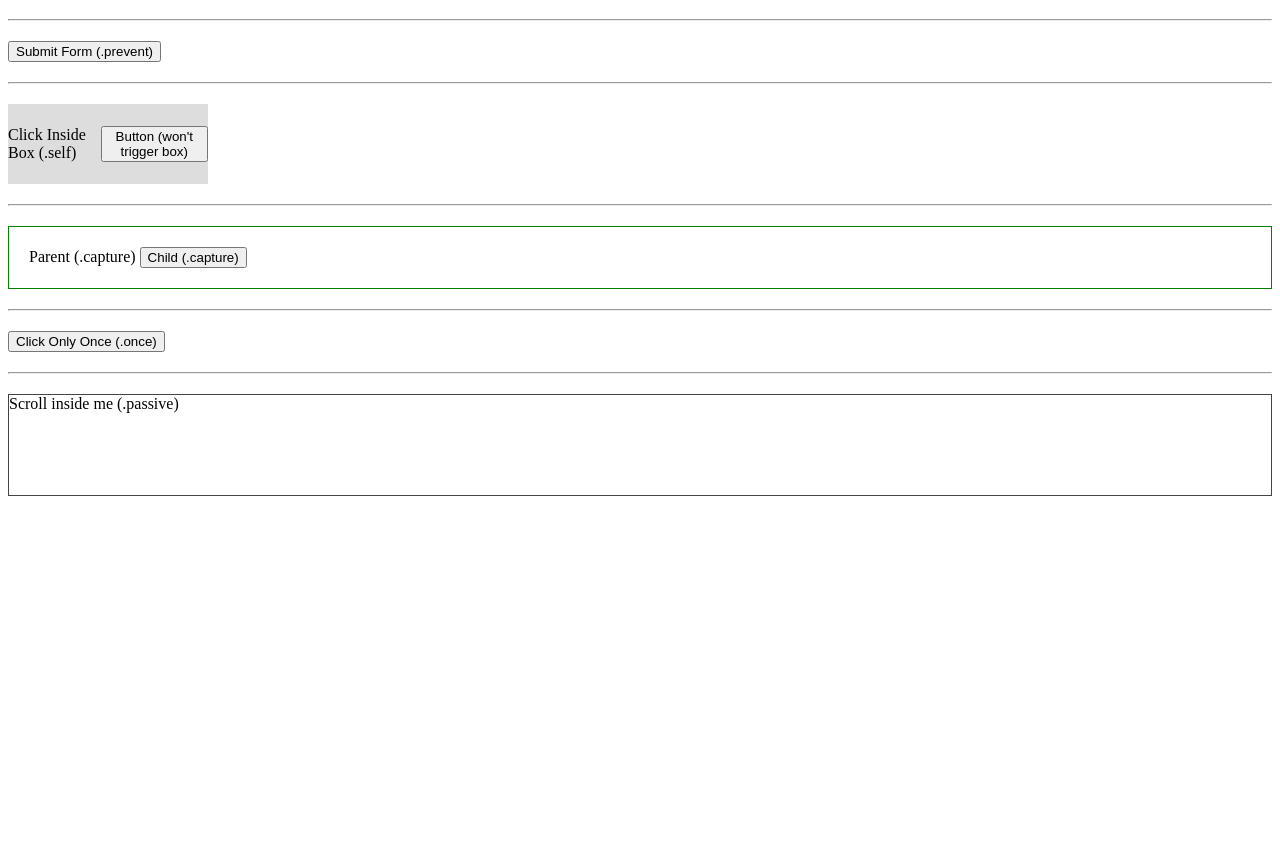
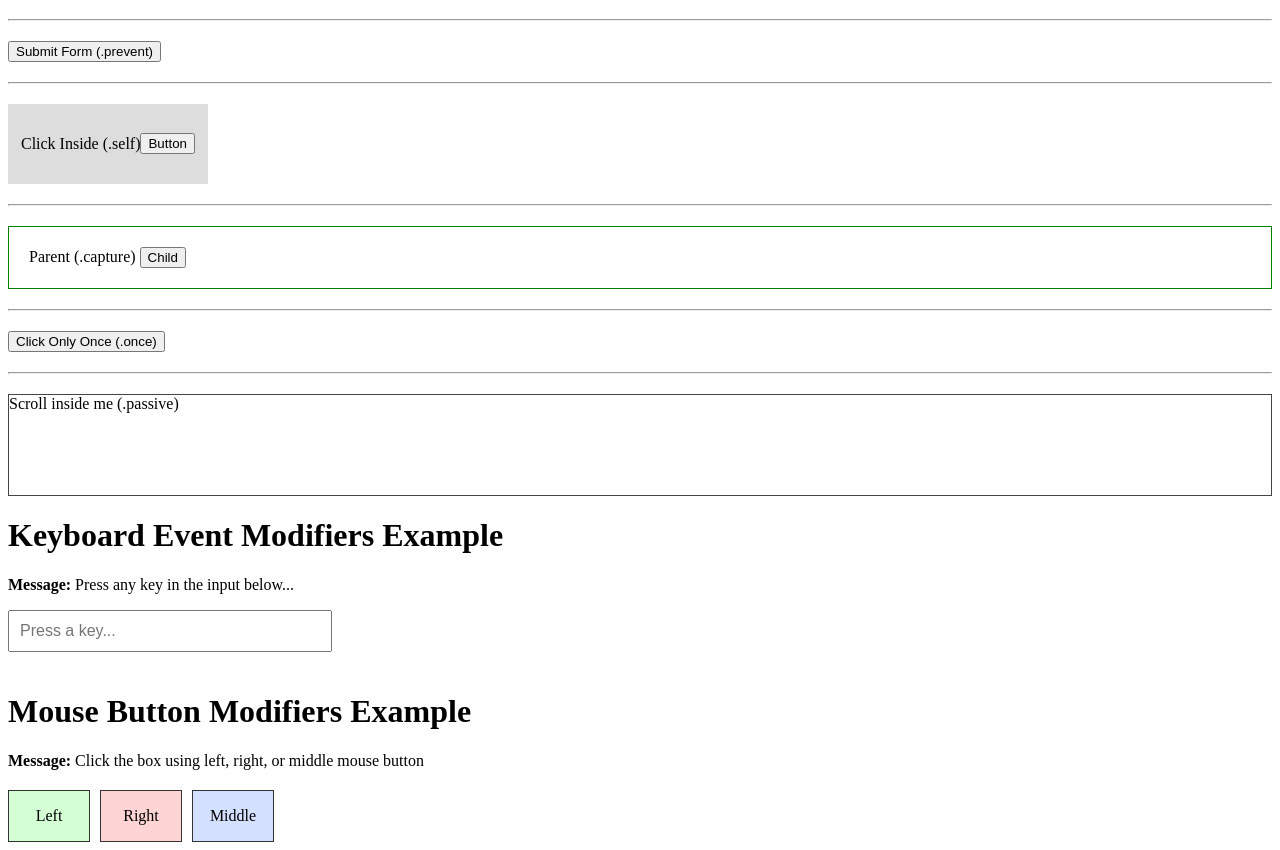
Before and after one commit to om-jasoliya91/vuedemo, a Vue app: page /event in a window 1280 px wide. Shown: the part 279-1129 px from the top of the page. Before the commit the page ends 800 px from the top, so only its background shows below. Built offline with nearby package versions, Linux system fonts and the light colour scheme.

Commit message:
key modifiers and  mouse key modifier

```diff
--- a/src/components/practise/EventhandleExample.vue
+++ b/src/components/practise/EventhandleExample.vue
@@ -1,168 +1,201 @@
 <script setup>
 import { ref } from 'vue'
 
-
 //  Basic Counter Example
-// reactive count variable
 const count = ref(0)
-
-// increase count when button clicked
 function countPlus() {
   count.value++
 }
 
 //  Event + passing native event object
-// reactive name variable
 const name = ref('Vue.js')
-
-// receive event as parameter e
 function greet(e) {
   alert(`hello ${name.value}!`)
-  alert(e.target.tagName) // prints which element triggered event
+  alert(e.target.tagName)
 }
 
-
-//  Passing custom arguments to a function
+//  Passing custom arguments
 function say(message) {
   alert(message)
 }
 
-
-//  .prevent example (block default behavior)
-
+// .prevent example
 function warn(message, event) {
-  if (event) {
-    event.preventDefault() // stop default browser action
-  }
+  if (event) event.preventDefault()
   alert(message)
 }
 
-
-//  Combined Event Modifiers Section
-
-// reactive message to display feedback
+// Combined Event Modifiers
 const message = ref('No event triggered yet')
 
-//  .once example
+// .once
 function handleOnce() {
   message.value = 'Clicked only once!'
 }
 
-// .stop example
-// child click does NOT bubble up
+// .stop
 function childClick() {
   message.value = 'Child clicked (but no bubbling)'
 }
-
-// parent normally receives bubble events
 function parentClick() {
   message.value = 'Parent clicked'
 }
 
-/*  .prevent example  */
+// .prevent
 function handleSubmit() {
   message.value = 'Form submit prevented!'
 }
 
-/* .self example */
-// triggers ONLY when clicking on the box itself, NOT children
+// .self
 function boxClick() {
   message.value = 'Box clicked (only if clicked directly on box)'
 }
 
-/*  .capture example */
-// capture means parent listens FIRST
+// .capture
 function captureParent() {
   message.value = 'Capture Parent First'
 }
-
 function captureChild() {
   message.value = 'Capture Child Second'
 }
 
-/* .passive example */
-// passive events cannot use preventDefault()
-// improves scroll performance
+// .passive
 function scrollHandler() {
   message.value = 'Scrolling...'
+}
+
+// Keyboard Events
+const keyMessage = ref("Press any key in the input below...")
+
+function onEnter() { keyMessage.value = "ENTER key pressed" }
+function onTab() { keyMessage.value = "TAB key pressed" }
+function onDelete() { keyMessage.value = "DELETE/BACKSPACE key pressed" }
+function onEsc() { keyMessage.value = "ESC key pressed" }
+function onSpace() { keyMessage.value = "SPACE key pressed" }
+function onUp() { keyMessage.value = "UP ARROW key pressed" }
+function onDown() { keyMessage.value = "DOWN ARROW key pressed" }
+function onLeft() { keyMessage.value = "LEFT ARROW key pressed" }
+function onRight() { keyMessage.value = "RIGHT ARROW key pressed" }
+
+// Mouse Buttons Example
+const clickMsg = ref("Click the box using left, right, or middle mouse button")
+
+function leftClick() {
+  clickMsg.value = "LEFT mouse button clicked"
+}
+
+function rightClick() {
+  clickMsg.value = "RIGHT mouse button clicked"
+}
+
+function middleClick() {
+  clickMsg.value = "MIDDLE mouse button clicked"
 }
 </script>
 
 <template>
   <h1>This is Eventhandler example page</h1>
 
-  <!-- Basic Counter Button -->
+  <!-- Basic Counter -->
   <button @click="countPlus">{{ count }}</button>
 
-  <!-- greet() receives event using $event -->
-  <button @click="greet($event)">
-    Say Hello
-  </button>
+  <!-- greet() -->
+  <button @click="greet($event)">Say Hello</button>
 
-  <!-- Passing custom argument -->
+  <!-- Custom argument -->
   <button @click="say('Hello!')">Say Message</button>
 
-  <!-- Using .prevent manually in function -->
-  <button @click="warn('Form Cannot Submitted yet.', $event)">
-    Submit
-  </button>
+  <!-- Manual .prevent -->
+  <button @click="warn('Form Cannot Submitted yet.', $event)">Submit</button>
 
   <h1>Vue Event Modifiers Combined Example</h1>
 
   <p><strong>Message:</strong> {{ message }}</p>
 
-  <!-- .stop Example  -->
+  <!-- .stop -->
   <div @click="parentClick" style="padding:20px; border:1px solid #444;">
-    Parent (.stop Example)
-    <!-- .stop prevents event from reaching parent -->
-    <button @click.stop="childClick">Click Child (.stop)</button>
+    Parent (.stop)
+    <button @click.stop="childClick">Child (.stop)</button>
   </div>
 
   <hr />
 
-  <!-- .prevent Example -->
+  <!-- .prevent -->
   <form @submit.prevent="handleSubmit">
     <button type="submit">Submit Form (.prevent)</button>
   </form>
 
   <hr />
 
-  <!--self Example-->
-  <!-- Trigger event ONLY when clicking on this DIV itself -->
+  <!-- .self -->
   <div @click.self="boxClick"
     style="width:200px; height:80px; background:#ddd; display:flex; align-items:center; justify-content:center;">
-    Click Inside Box (.self)
-    <!-- Clicking this button will NOT trigger boxClick() -->
-    <button>Button (won't trigger box)</button>
+    Click Inside (.self)
+    <button>Button</button>
   </div>
 
   <hr />
 
-  <!-- .capture Example  -->
-  <!-- Parent receives event FIRST -->
+  <!-- .capture -->
   <div @click.capture="captureParent" style="padding:20px; border:1px solid green;">
     Parent (.capture)
-    <button @click="captureChild">Child (.capture)</button>
+    <button @click="captureChild">Child</button>
   </div>
 
   <hr />
 
-  <!-- once Example  -->
-  <!-- This button works only ONCE -->
+  <!-- .once -->
   <button @click.once="handleOnce">Click Only Once (.once)</button>
 
   <hr />
 
-  <!--passive Example -->
-  <!-- Scroll events do not block page performance -->
+  <!-- .passive -->
   <div style="height:100px; overflow:auto; border:1px solid #444;" @scroll.passive="scrollHandler">
     <div style="height:300px;">Scroll inside me (.passive)</div>
   </div>
 
+  <h1>Keyboard Event Modifiers Example</h1>
+
+  <p><strong>Message:</strong> {{ keyMessage }}</p>
+
+  <input type="text" placeholder="Press a key..." style="padding:10px; width:300px; font-size:16px; margin-bottom:20px;"
+    @keyup.enter="onEnter" @keyup.tab="onTab" @keyup.delete="onDelete" @keyup.esc="onEsc" @keyup.space="onSpace"
+    @keyup.up="onUp" @keyup.down="onDown" @keyup.left="onLeft" @keyup.right="onRight" />
+
+  <h1>Mouse Button Modifiers Example</h1>
+
+  <p><strong>Message:</strong> {{ clickMsg }}</p>
+
+  <!-- IMPORTANT: Prevent browser menu for middle/right -->
+  <div @contextmenu.prevent style="display:flex; gap:10px; margin-top:20px;">
+
+    <!-- LEFT -->
+    <div @mousedown.left="leftClick" style="width:80px; height:50px; background:#d4ffd4; border:1px solid #333;
+             display:flex; align-items:center; justify-content:center;">
+      Left
+    </div>
+
+    <!-- RIGHT -->
+    <div @mousedown.right.prevent="rightClick" style="width:80px; height:50px; background:#ffd4d4; border:1px solid #333;
+             display:flex; align-items:center; justify-content:center;">
+      Right
+    </div>
+
+    <!-- MIDDLE -->
+    <div @mousedown.middle="middleClick" style="width:80px; height:50px; background:#d4e0ff; border:1px solid #333;
+             display:flex; align-items:center; justify-content:center;">
+      Middle
+    </div>
+
+  </div>
 </template>
 
 <style scoped>
 hr {
   margin: 20px 0;
 }
+
+div {
+  cursor: pointer;
+}
 </style>
```
